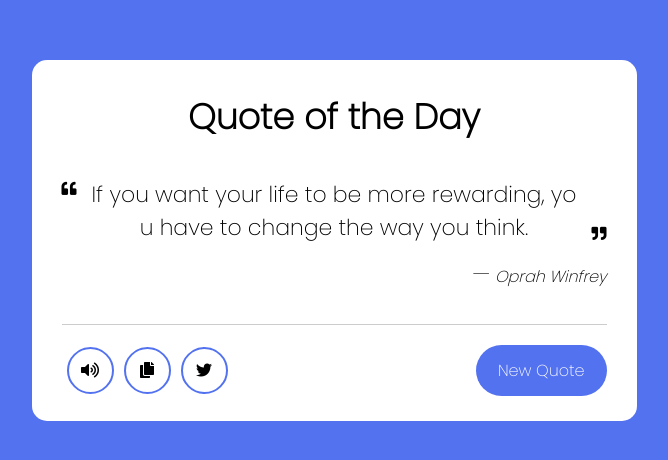
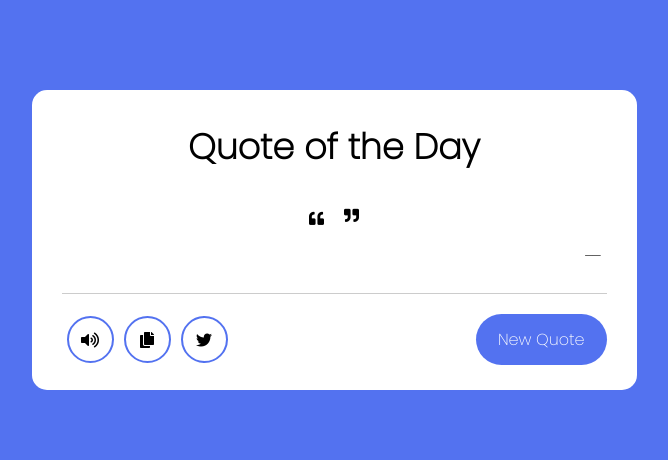
Before and after one commit to Jeet-programmer/Random-Quote-Generator, a plain HTML site: page index.html in a window 1280 px wide. Shown: the part 160-620 px from the top of the page, without its empty margins (306-974 px from the left). Drawn offline with Linux system fonts and the light colour scheme; no server answers.

Commit message:
Update index.html

```diff
--- a/index.html
+++ b/index.html
@@ -14,12 +14,12 @@
         <div class="content">
             <div class="quote_area">
                 <i class="fas fa-quote-left"></i>
-                <p class="quote">If you want your life to be more rewarding, you have to change the way you think.</p>
+                <p class="quote"></p>
                 <i class="fas fa-quote-right"></i>
             </div>
             <div class="author">
                 <span>__</span>
-                <span class="name" id ="naam">Oprah Winfrey</span>
+                <span class="name" id ="naam"></span>
 
             </div>
         </div>
```
